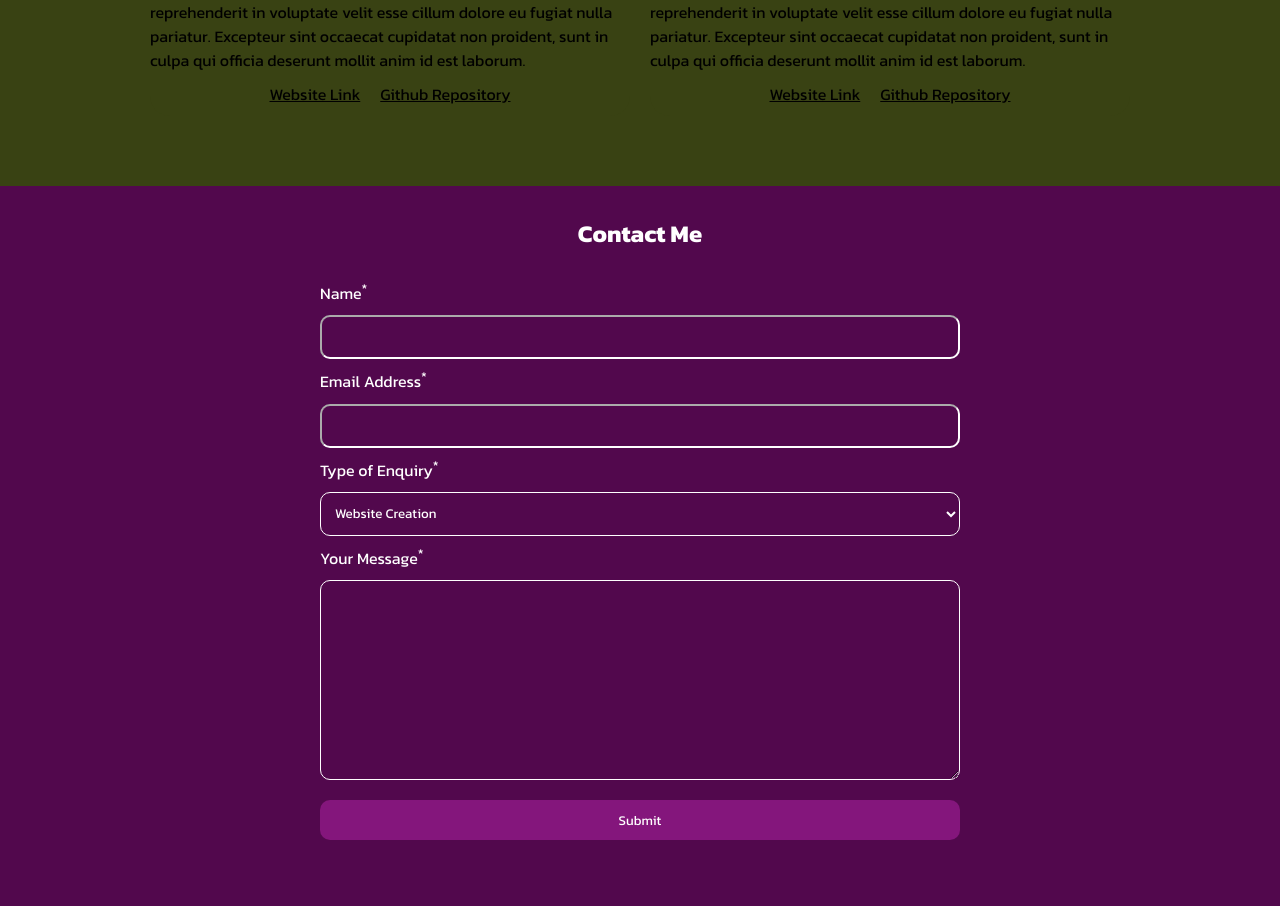
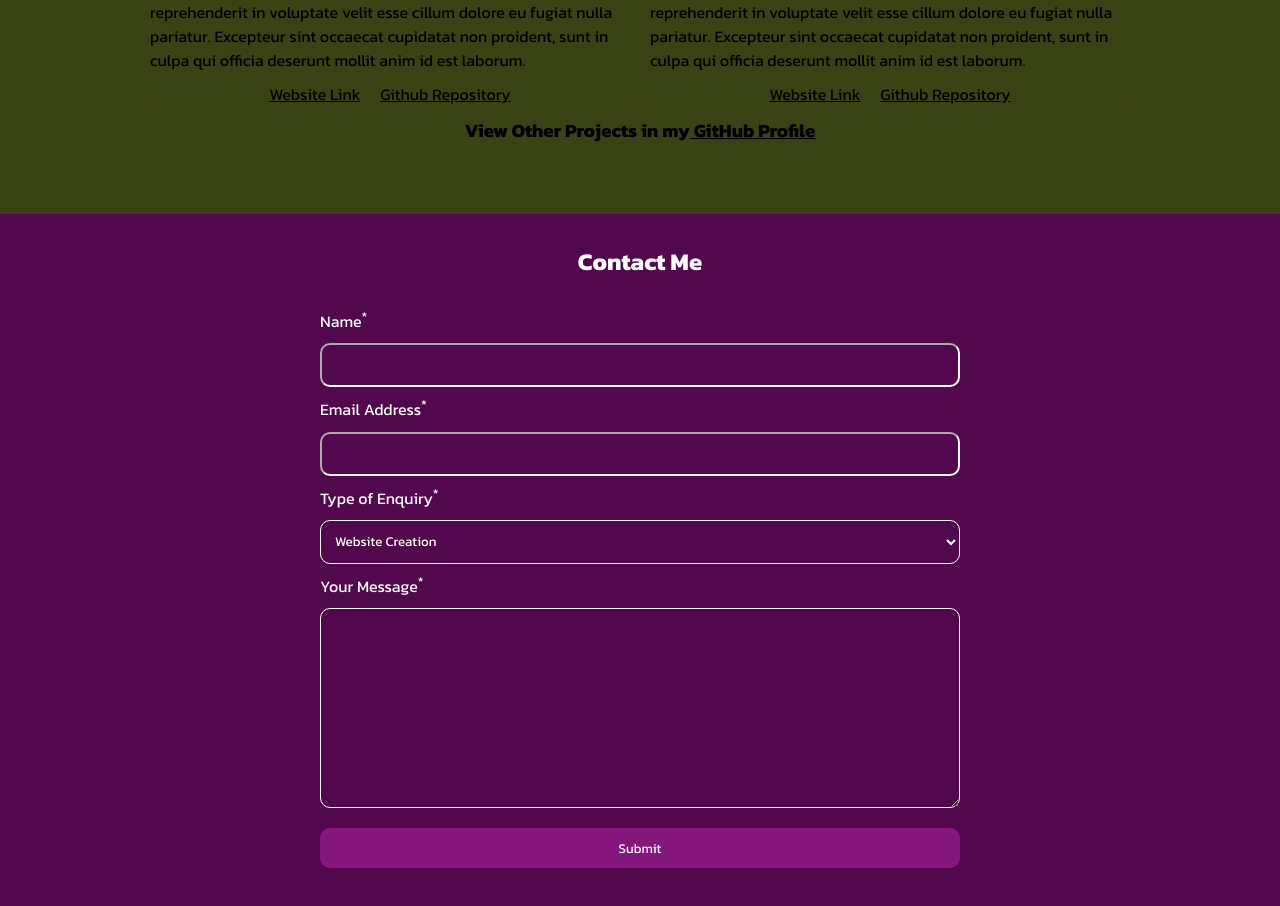
Before and after one commit to Temi-Michael/Portfolio, a React (Create React App) app: page / in a window 1280 px wide. Shown: the part 1644-2550 px from the top of the page. Built offline with nearby package versions, Linux system fonts and the light colour scheme.

Commit message:
Code Wrap up for submission

```diff
--- a/src/App.css
+++ b/src/App.css
@@ -129,6 +129,11 @@
   text-align: center;
 }
 
+.projectend {
+  text-align: center;
+  color: black;
+}
+
 .projectlinks {
   justify-content: center;
   margin-top: 10px;
--- a/src/component/Project.js
+++ b/src/component/Project.js
@@ -56,6 +56,9 @@ export default function Project() {
                         </div>
                     </div>
                 </div>
+                <h3 className='projectend'>View Other Projects in my
+                    <Link to='https://github.com/Temi-Michael/' target='_blank' className='projectend'> GitHub Profile</Link>
+                </h3>
             </div>
         </div>
     )
```
